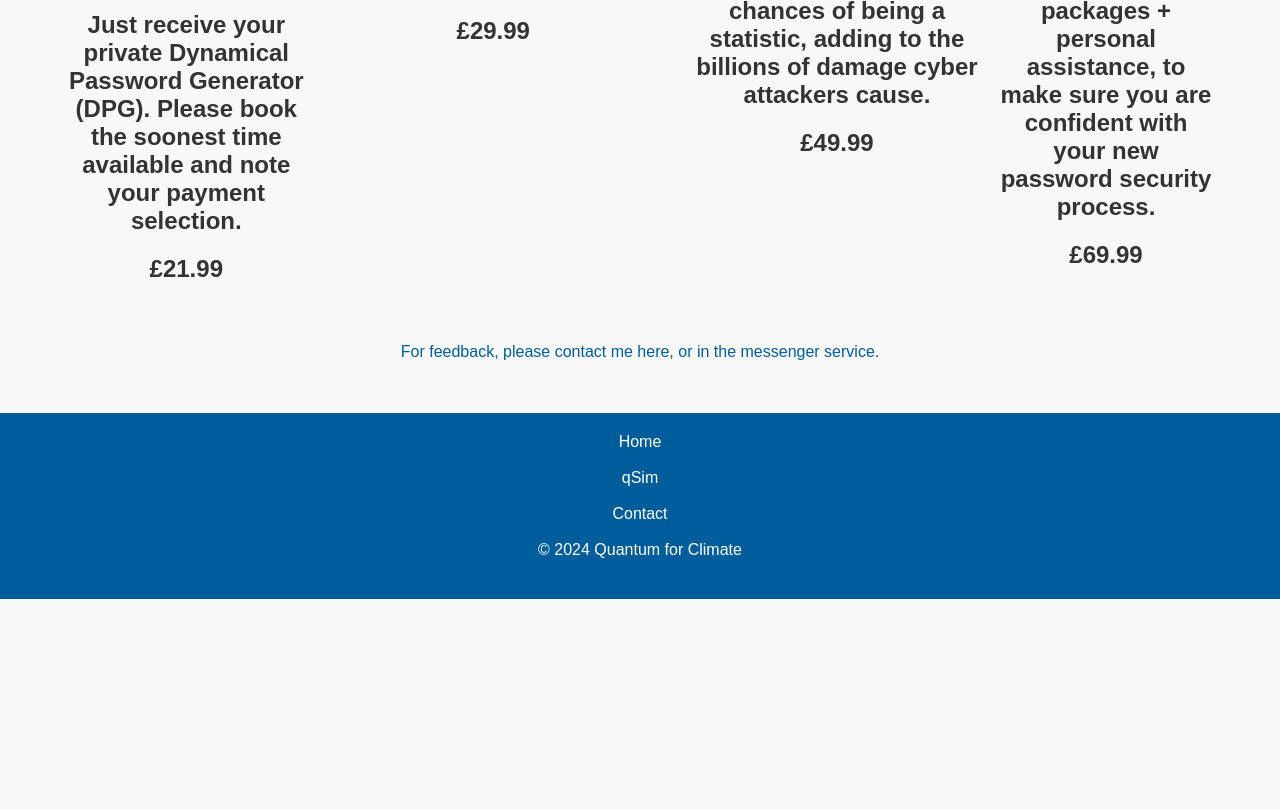
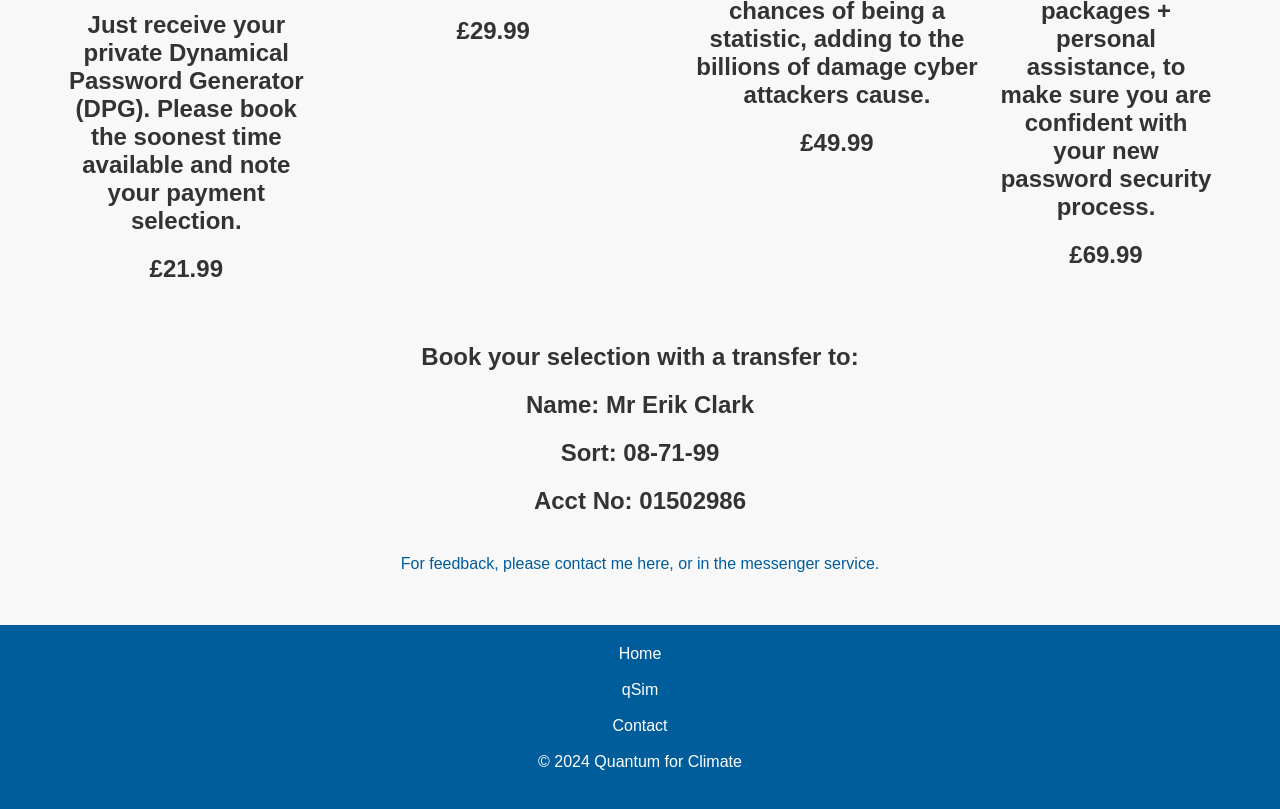
Before and after one commit to EjayGit/EjayGit.github.io, a plain HTML site: page DPG.html in a window 1280 px wide. Shown: the part 1119-1928 px from the top of the page. Before the commit the page ends 1718 px from the top, so only its background shows below. Drawn offline with Linux system fonts and the light colour scheme.

Commit message:
add bank details in dpg.html

```diff
--- a/DPG.html
+++ b/DPG.html
@@ -57,6 +57,12 @@ content="width=device-width, initial-scale=1.0">
                 <h2>£69.99</h2>
             </div>
         </section>
+        <section>
+            <h2>Book your selection with a transfer to:</h2>
+            <h2>Name: Mr Erik Clark</h2>
+            <h2>Sort: 08-71-99</h2>
+            <h2>Acct No: 01502986</h2>
+        </section>
 
         <script async src="https://js.stripe.com/v3/pricing-table.js"></script><stripe-pricing-table pricing-table-id="prctbl_1OZaAaJHhSWSPEW2ny1AFGwg"publishable-key="pk_live_51OZZXAJHhSWSPEW2iigPo8LyzQhDS88F4dNAi7nHLwhwQcHb7B32UMKGMYzc9g2RoiSiidi8q0nstPRKBzHXZj5z009hzx9KSb"></stripe-pricing-table>
 
```
